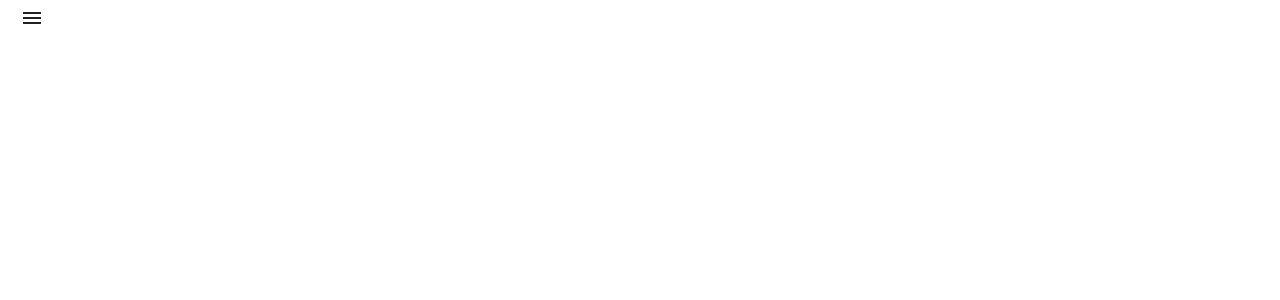
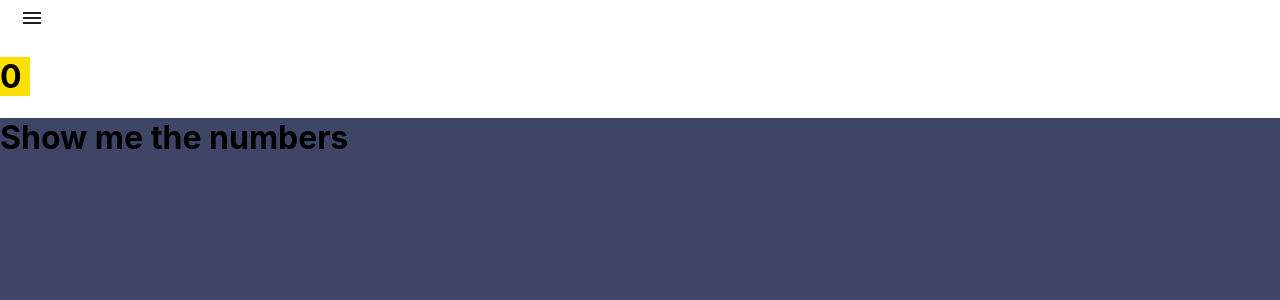
Before and after one commit to akhil9tiet/triplebytetest, a React (Create React App) app: page /scroll-progress in a window 1280 px wide. Shown: the top 300 px of the page. Built offline with nearby package versions, Linux system fonts and the light colour scheme.

Commit message:
feat: similar implementation

```diff
--- a/src/App.js
+++ b/src/App.js
@@ -9,6 +9,7 @@ import ContactUs from './Components/ContactUs';
 import Report from './Components/ServerLogs/Report';
 import TrafficLight from './Components/TrafficLight';
 import SVGPathScroller from './Components/SVGPathScroller';
+import ScrollProgress from './Components/SVGPathScroller/ScrollProgress';
 import { Switch, Route } from 'react-router-dom';
 
 import './App.css';
@@ -38,6 +39,7 @@ function App() {
 				<Route exact path='/contact-us' component={ContactUs}></Route>
 				<Route exact path='/traffic-light' component={TrafficLight}></Route>
 				<Route exact path='/svg-path-scroller' component={SVGPathScroller}></Route>
+				<Route exact path='/scroll-progress' component={ScrollProgress}></Route>
 				{/* </div> */}
 			</Switch>
 		</React.Fragment>
--- a/src/Components/SVGPathScroller/SVGPathScroller.js
+++ b/src/Components/SVGPathScroller/SVGPathScroller.js
@@ -1,6 +1,7 @@
 import React, { useState, createRef, useEffect } from 'react';
 
 const ReadingProgress = ({ target }) => {
+	console.log(target);
 	const [readingProgress, setReadingProgress] = useState(0);
 	const scrollListener = () => {
 		if (!target.current) {
@@ -31,6 +32,7 @@ const ReadingProgress = ({ target }) => {
 	console.log(readingProgress);
 
 	return (
+		<React.Fragment>
 			<div
 				style={{
 					width: `${readingProgress}%`,
@@ -40,7 +42,11 @@ const ReadingProgress = ({ target }) => {
 					backgroundColor: '#fee000',
 				}}
 			/>
+			<br />
+		</React.Fragment>
 	);
+
+	return readingProgress;
 };
 
 const SVGPathScroller = () => {
--- /dev/null
+++ b/src/Components/SVGPathScroller/ScrollProgress.js
@@ -0,0 +1,53 @@
+import React, { useState, createRef, useEffect } from 'react';
+
+const ScrollProgress = (target) => {
+	const [scrollPosition, setSrollPosition] = useState(0);
+	console.log(scrollPosition);
+
+	const handleScroll = () => {
+		const position = window.pageYOffset;
+		setSrollPosition(position);
+	};
+
+	//component Did Mount
+	useEffect(() => {
+		window.addEventListener('scroll', handleScroll, { passive: true });
+	}, []);
+
+	//component will Unmount
+	useEffect(() => {
+		return () => {
+			window.removeEventListener('scroll', handleScroll);
+		};
+	}, []);
+
+	const target1 = createRef();
+
+	return (
+		<React.Fragment>
+			<h1
+				style={{
+					position: 'sticky',
+					left: 0,
+					width: 30,
+					top: 0,
+					backgroundColor: '#fee000',
+				}}
+				target={target1}>
+				{scrollPosition}
+			</h1>
+			<h1
+				style={{
+					height: 4000,
+
+					left: 400,
+					backgroundColor: '#3e4567',
+				}}
+				ref={target1}>
+				Show me the numbers
+			</h1>
+		</React.Fragment>
+	);
+};
+
+export default ScrollProgress;
```
Lines whose indentation alone changed are shown as unchanged.
